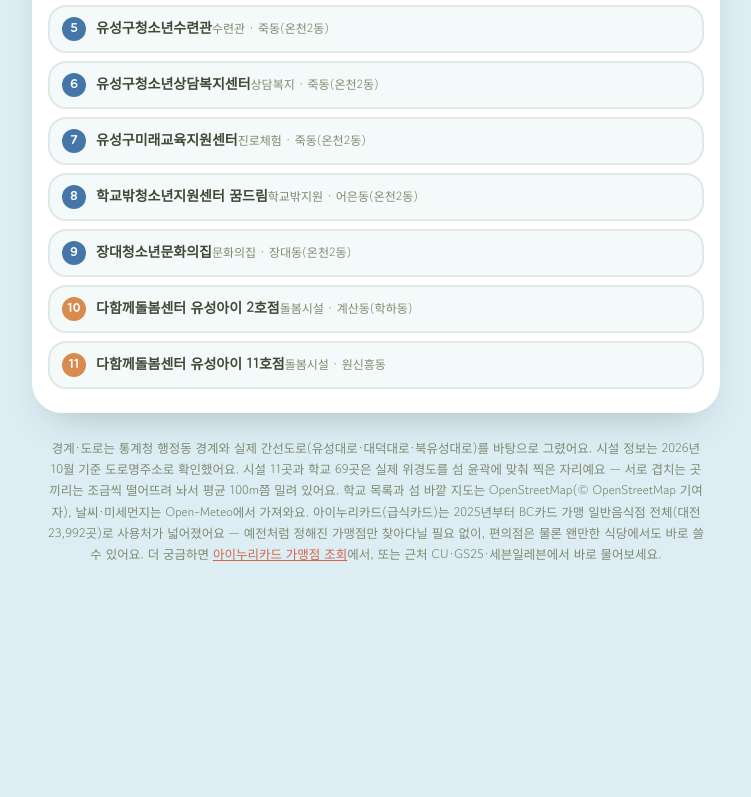
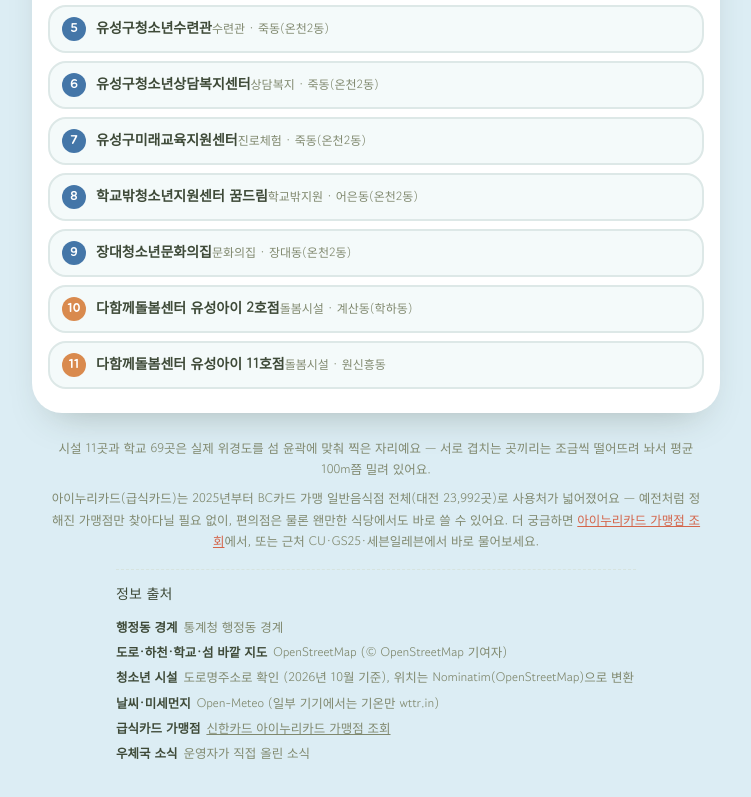
Before and after one commit to ppungee-maker/ys_youthmap, a plain HTML site: page index.html in a window 1280 px wide. Shown: the part 1892-2689 px from the top of the page, without its empty margins (264-1015 px from the left). Before the commit the page ends 2512 px from the top, so only its background shows below. Drawn offline with Linux system fonts and the light colour scheme; no server answers.

Commit message:
List every data source at the bottom of the page
Sources were scattered through the footer prose and some were missing
(Nominatim, wttr.in, the notice board). They now sit in one "정보 출처"
list, one line per source, and CLAUDE.md records that a new data source
is not finished until it is credited there.

Co-Authored-By: Claude Opus 5.5 <noreply@anthropic.com>

```diff
--- a/index.html
+++ b/index.html
@@ -540,6 +540,13 @@
     line-height:1.7;
     text-align:center;
   }
+  footer.notes p{margin:0 0 8px;}
+  /* 정보 출처는 화면 맨 아래에 항목별로 모아 둔다. 데이터를 새로 쓰면 여기에 한 줄 더한다. */
+  .sources{margin:18px auto 0;padding:14px 0 0;border-top:1px dashed var(--line,#D6E3DF);
+    list-style:none;text-align:left;display:grid;gap:4px;max-width:520px;}
+  .sources-title{font-family:'Jua',sans-serif;font-size:14px;color:var(--ink);margin:0 0 4px;font-weight:400;}
+  .sources b{color:var(--ink);font-weight:700;margin-right:6px;}
+  .sources a{color:inherit;}
 
   dialog#modal{
     border:none;
@@ -1010,10 +1017,18 @@
   </div>
 
   <footer class="notes">
-    경계·도로는 통계청 행정동 경계와 실제 간선도로(유성대로·대덕대로·북유성대로)를 바탕으로 그렸어요. 시설 정보는 2026년 10월 기준 도로명주소로 확인했어요.
-    시설 11곳과 학교 69곳은 실제 위경도를 섬 윤곽에 맞춰 찍은 자리예요 — 서로 겹치는 곳끼리는 조금씩 떨어뜨려 놔서 평균 100m쯤 밀려 있어요. 학교 목록과 섬 바깥 지도는 OpenStreetMap(© OpenStreetMap 기여자), 날씨·미세먼지는 Open-Meteo에서 가져와요.
-    아이누리카드(급식카드)는 2025년부터 BC카드 가맹 일반음식점 전체(대전 23,992곳)로 사용처가 넓어졌어요 — 예전처럼 정해진 가맹점만 찾아다닐 필요 없이, 편의점은 물론 왠만한 식당에서도 바로 쓸 수 있어요.
-    더 궁금하면 <a href="http://dreamtree.shinhancard.com/waf/opendatam" target="_blank" rel="noopener">아이누리카드 가맹점 조회</a>에서, 또는 근처 CU·GS25·세븐일레븐에서 바로 물어보세요.
+    <p>시설 11곳과 학교 69곳은 실제 위경도를 섬 윤곽에 맞춰 찍은 자리예요 — 서로 겹치는 곳끼리는 조금씩 떨어뜨려 놔서 평균 100m쯤 밀려 있어요.</p>
+    <p>아이누리카드(급식카드)는 2025년부터 BC카드 가맹 일반음식점 전체(대전 23,992곳)로 사용처가 넓어졌어요 — 예전처럼 정해진 가맹점만 찾아다닐 필요 없이, 편의점은 물론 왠만한 식당에서도 바로 쓸 수 있어요.
+    더 궁금하면 <a href="http://dreamtree.shinhancard.com/waf/opendatam" target="_blank" rel="noopener">아이누리카드 가맹점 조회</a>에서, 또는 근처 CU·GS25·세븐일레븐에서 바로 물어보세요.</p>
+    <ul class="sources">
+      <li><h2 class="sources-title">정보 출처</h2></li>
+      <li><b>행정동 경계</b>통계청 행정동 경계</li>
+      <li><b>도로·하천·학교·섬 바깥 지도</b>OpenStreetMap (©&nbsp;OpenStreetMap 기여자)</li>
+      <li><b>청소년 시설</b>도로명주소로 확인 (2026년 10월 기준), 위치는 Nominatim(OpenStreetMap)으로 변환</li>
+      <li><b>날씨·미세먼지</b>Open-Meteo (일부 기기에서는 기온만 wttr.in)</li>
+      <li><b>급식카드 가맹점</b><a href="http://dreamtree.shinhancard.com/waf/opendatam" target="_blank" rel="noopener">신한카드 아이누리카드 가맹점 조회</a></li>
+      <li><b>우체국 소식</b>운영자가 직접 올린 소식</li>
+    </ul>
   </footer>
 </div>
 
```
Also changed, not shown: 1 other file.
